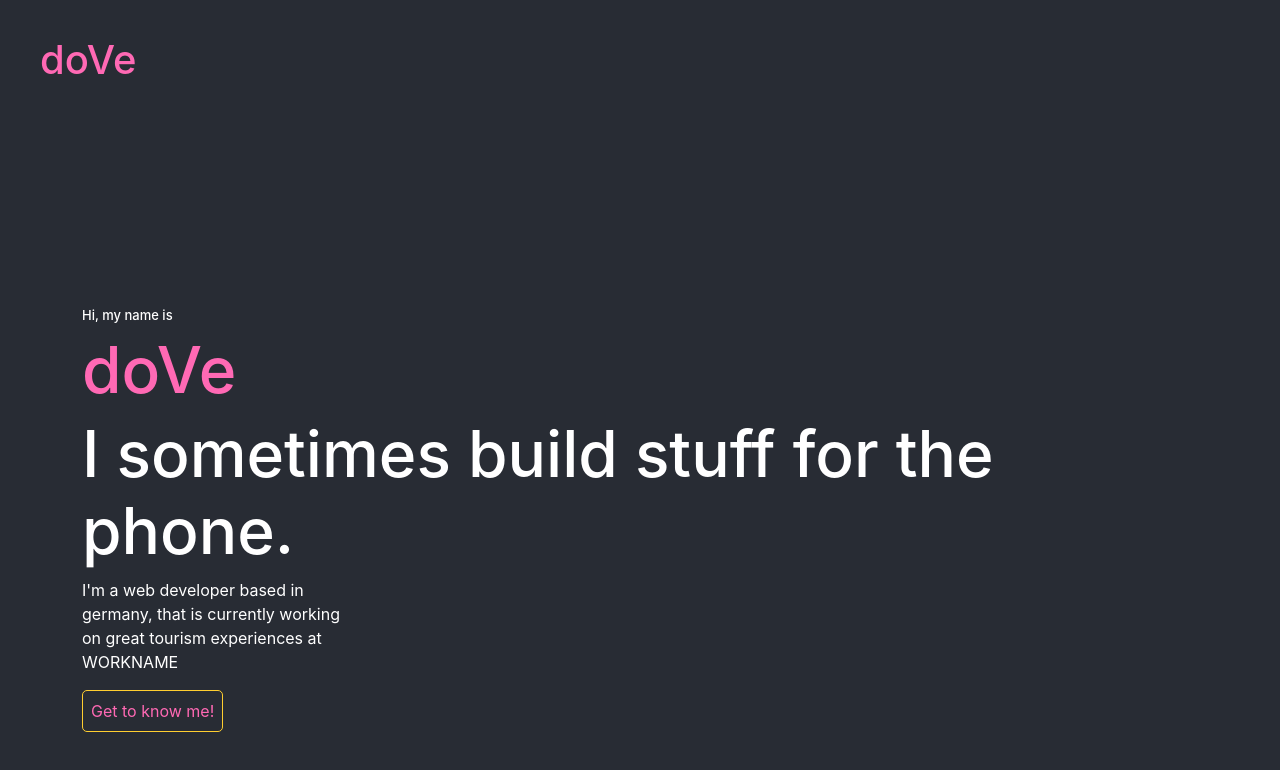
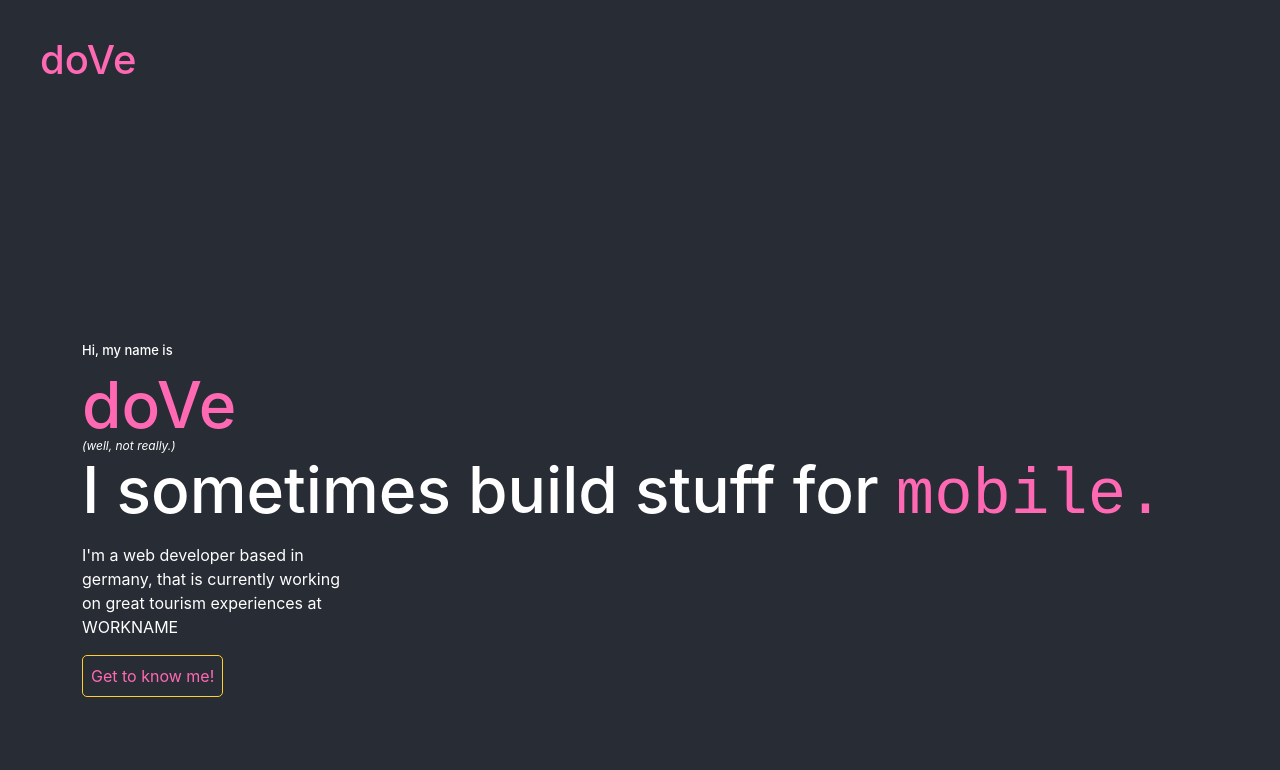
Before and after one commit to doVe829/portfolioPage, a React (Vite) app: page / in a window 1280 px wide. Shown: the top 770 px of the page. Built offline with nearby package versions, Linux system fonts and the light colour scheme.

Commit message:
changes title, adds element and style

```diff
--- a/index.html
+++ b/index.html
@@ -4,7 +4,7 @@
     <meta charset="UTF-8" />
     <link rel="icon" type="image/svg+xml" href="/src/favicon.svg" />
     <meta name="viewport" content="width=device-width, initial-scale=1.0" />
-    <title>Vite App</title>
+    <title>doVe</title>
   </head>
   <body>
     <div id="root"></div>
--- a/src/styles/Home.scss
+++ b/src/styles/Home.scss
@@ -6,8 +6,11 @@
   h3 {
     font-size: 4em;
   }
-  .accent-color {
+  .accentColor {
     color: hotpink;
+    &.platformText {
+      font-family: monospace;
+    }
   }
   a.btn {
     color: hotpink;
@@ -16,4 +19,7 @@
     border-radius: 5px;
     padding: 0.5em;
   }
+  sup {
+    font-style: italic;
+  }
 }
--- a/src/views/Home.jsx
+++ b/src/views/Home.jsx
@@ -2,23 +2,35 @@ import '../styles/Home.scss';
 import { useEffect, useState } from 'react';
 
 const Home = () => {
-  const [showTest, setShowTest] = useState('web');
-  const wordList = ['the web.', 'the desktop.', 'the moon?', 'the phone.'];
-  const word = () => {
-    return wordList[Math.floor(Math.random() * wordList.length)];
+  const [platform, setPlatform] = useState('web');
+  const platformList = [
+    'the web.',
+    'the desktop.',
+    'the moon?',
+    'mobile.',
+    'myself.',
+  ];
+  const randomPlatform = () => {
+    return platformList[Math.floor(Math.random() * platformList.length)];
   };
   useEffect(() => {
     const interval = setInterval(() => {
-      setShowTest(word);
+      setPlatform(randomPlatform);
     }, 2000);
     return () => clearInterval(interval);
   }, []);
   return (
     <section className="home">
       <h1>Hi, my name is</h1>
-      <h2 className="accent-color">doVe</h2>
+      <div className="row">
+        <h2 className="accentColor">doVe</h2>
+        <sup>(well, not really.)</sup>
+      </div>
       {/* ADD ANIMATION */}
-      <h3>I sometimes build stuff for {showTest}</h3>
+      <h3>
+        I sometimes build stuff for{' '}
+        <span className="accentColor platformText">{platform}</span>
+      </h3>
       <p className="col-sm-3">
         I'm a web developer based in germany, that is currently working on great
         tourism experiences at WORKNAME
```
